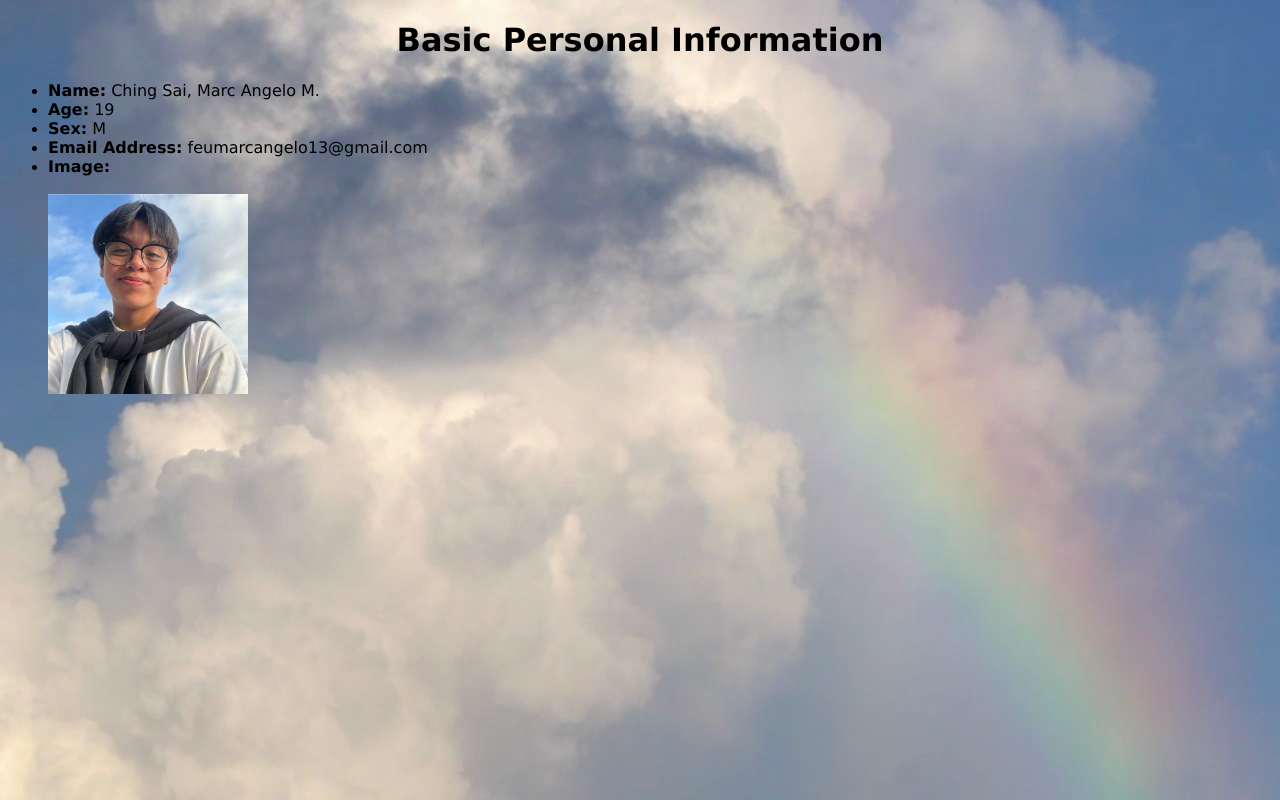
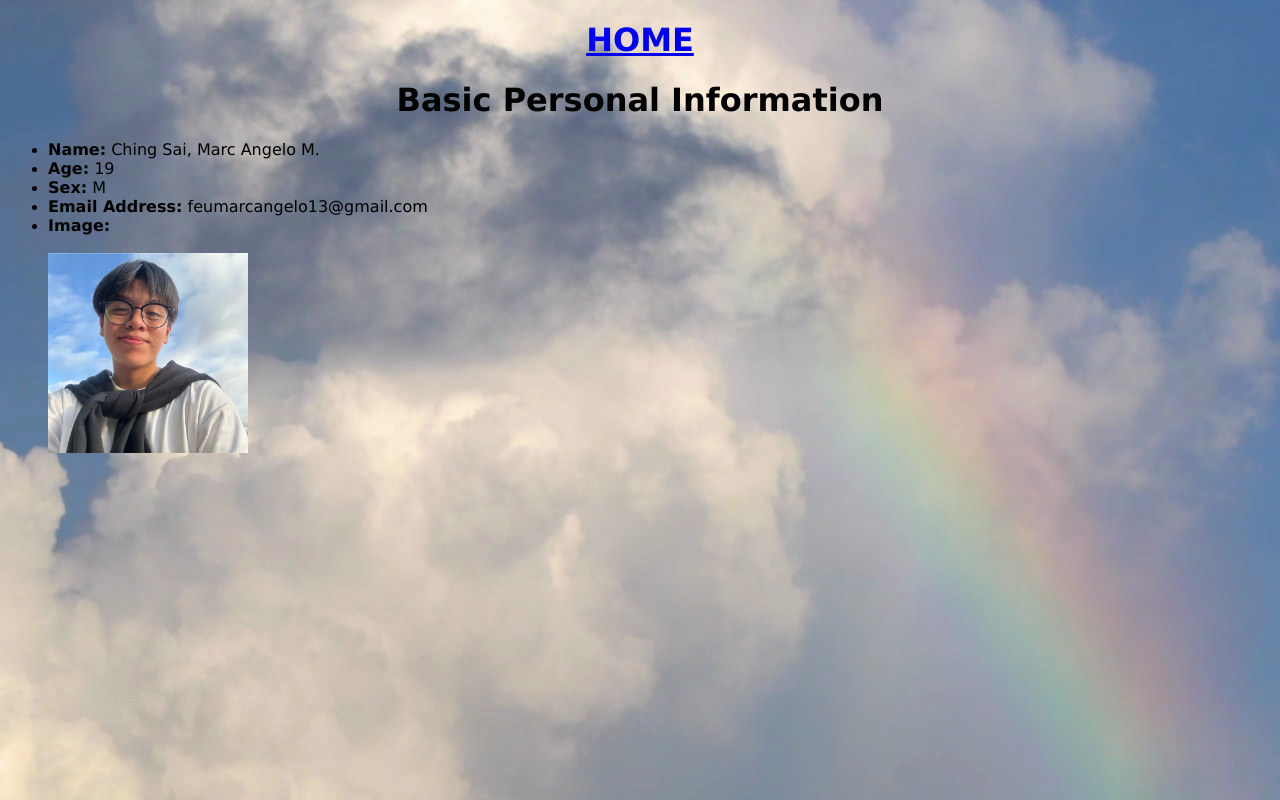
Before and after one commit to 13chingsai/TSA1, a plain HTML site: page info.html in a window 1280 px wide. Drawn offline with Linux system fonts and the light colour scheme.

Commit message:
Update info.html

```diff
--- a/info.html
+++ b/info.html
@@ -7,6 +7,7 @@
     </head>
 
     <body background="Images/2.png">
+        <font face = "verdana" align="center"> <h1> <a href="index.html"> HOME </a> <br> </h1> </font>
         <font color = "Black" face = "verdana" align="center"> <h1> Basic Personal Information </h1> </font>
         <ul>
             <li> <font face = "verdana"> <b> Name:</b> Ching Sai, Marc Angelo M. </font> </li>
```
